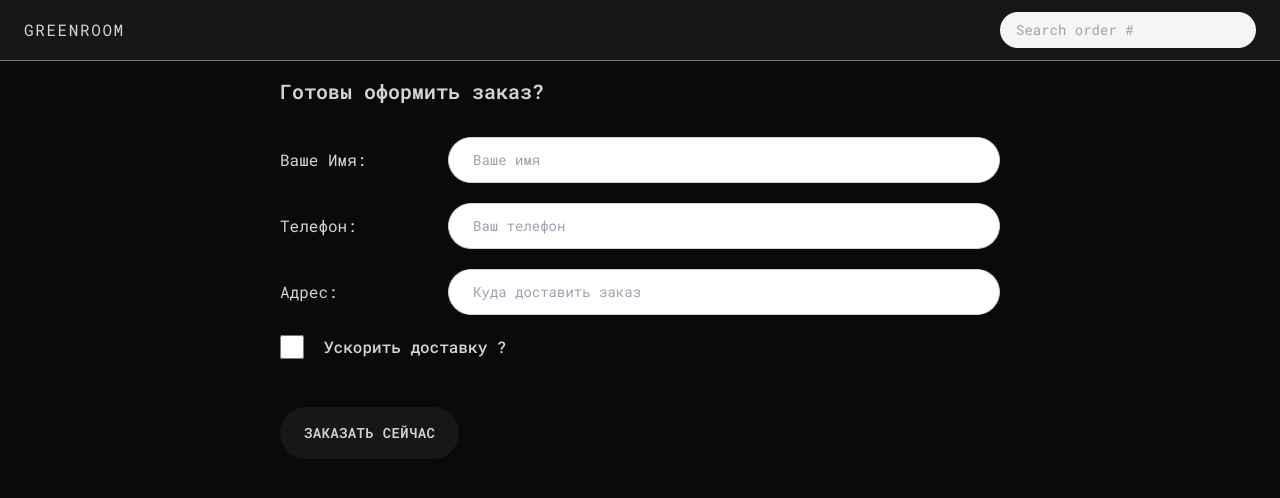
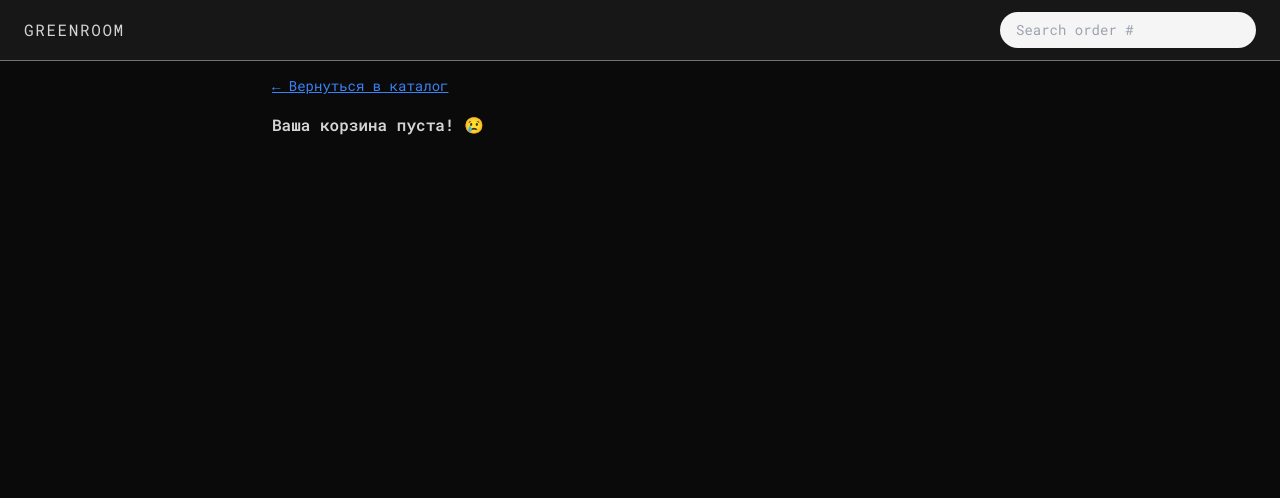
Before and after one commit to stpkkk/greenroom-store, a React (Vite) app: page /order/new in a window 1280 px wide. Shown: the top 498 px of the page. Built offline with nearby package versions, Linux system fonts and the light colour scheme; what miragejs would draw is missing.

Commit message:
feat: createOrder functional

```diff
--- a/src/App.tsx
+++ b/src/App.tsx
@@ -33,7 +33,7 @@ new Server({
 		})
 
 		this.post('/order', (_schema, request) => {
-			let attrs = JSON.parse(request.requestBody)
+      let attrs = JSON.parse(request.requestBody);
 
       // attrs.customer = ''
       // attrs.phone = ''
@@ -41,15 +41,15 @@ new Server({
       // attrs.estimatedDelivery = ''
       // attrs.position = ''
       // attrs.orderPrice = 0
-			// attrs.priorityPrice = 0
-			attrs.id = Math.floor(Math.random() * 10000).toString()
-			attrs.estimatedDelivery = '2027-04-25T10:00:00'
+      // attrs.deliveryPrice = 0
+      attrs.id = Math.floor(Math.random() * 10000).toString();
+      attrs.estimatedDelivery = '2027-04-25T10:00:00';
 
-			ordersData.push(attrs)
+      ordersData.push(attrs);
 
       return {
         data: attrs,
-			}
+      };
     })
 	},
 })
--- a/src/data/orders.ts
+++ b/src/data/orders.ts
@@ -4,7 +4,7 @@ export const ordersData = [
     customer: 'Jonas',
     phone: '123456789',
     address: 'Arroios, Lisbon , Portugal',
-    priority: true,
+    delivery: true,
     estimatedDelivery: '2027-04-25T10:00:00',
     cart: [
       {
@@ -31,6 +31,6 @@ export const ordersData = [
     ],
     position: '-9.000,38.000',
     orderPrice: 100,
-    priorityPrice: 19,
+    deliveryPrice: 19,
   },
 ];
--- a/src/features/order/CreateOrder.tsx
+++ b/src/features/order/CreateOrder.tsx
@@ -1,9 +1,12 @@
 import React, { useState } from 'react'
 import { Form, useNavigate, useNavigation } from 'react-router-dom'
 import { createOrder } from '../../services/apiGreenRoom'
-import { OrderProduct, OrderType } from '../../types/order'
+import { OrderType } from '../../types/order';
 import Button from '../../ui/Button';
 import { useAppSelector } from '../../redux/hooks';
+import { getCart, getTotalCartPrice } from '../cart/cartSlice';
+import EmptyCart from '../cart/EmptyCart';
+import { formatCurrency } from '../../utils/helpers';
 
 // https://uibakery.io/regex-library/phone-number
 const isValidPhone = (str: string) =>
@@ -13,46 +16,27 @@ type FormDataType = {
   customer: string;
   phone: string;
   address: string;
-  priority: string;
+  delivery: string;
 };
 
 type FormErrorsType = {
   phone?: string;
 };
 
-const fakeCart: OrderProduct[] = [
-  {
-    productId: 12,
-    name: 'Mediterranean',
-    quantity: 2,
-    unitPrice: 701,
-    totalPrice: 700,
-  },
-  {
-    productId: 6,
-    name: 'Vegetale',
-    quantity: 1,
-    unitPrice: 851,
-    totalPrice: 850,
-  },
-  {
-    productId: 11,
-    name: 'Spinach and Mushroom',
-    quantity: 1,
-    unitPrice: 1000,
-    totalPrice: 999,
-  },
-];
-
 const CreateOrder: React.FC = () => {
   const { username } = useAppSelector((state) => state.user);
 
-  // const [withPriority, setWithPriority] = useState<boolean>(false)
+  const [withDelivery, setWithDelivery] = useState<boolean>(false);
   const [formErrors, setFormErrors] = useState<FormErrorsType>({});
   const navigate = useNavigate();
   const navigation = useNavigation();
   const isSubmitting = navigation.state === 'submitting';
-  const cart = fakeCart;
+  const cart = useAppSelector(getCart);
+  const totalCartPrice = useAppSelector(getTotalCartPrice);
+  const deliveryPrice = 200;
+  const totalPrice = withDelivery
+    ? totalCartPrice + +deliveryPrice
+    : totalCartPrice;
 
   const handleSubmit = async (event: React.FormEvent<HTMLFormElement>) => {
     event.preventDefault();
@@ -83,9 +67,9 @@ const CreateOrder: React.FC = () => {
       address: data.address,
       estimatedDelivery: '',
       position: '',
-      orderPrice: 666,
-      priorityPrice: 200,
-      priority: data.priority === 'on',
+      orderPrice: totalPrice,
+      deliveryPrice,
+      delivery: withDelivery,
       status: 'Собирается',
       cart,
     };
@@ -98,6 +82,8 @@ const CreateOrder: React.FC = () => {
       console.error('Error creating order:', error);
     }
   };
+
+  if (!cart.length) return <EmptyCart />;
 
   //defaultValue - instead 'value', value that we can change in input, not hardcoded
 
@@ -137,6 +123,7 @@ const CreateOrder: React.FC = () => {
           </div>
         </div>
 
+        {withDelivery && (
           <div className="sm:flex-row sm:items-center flex flex-col gap-2 mb-5">
             <label className="sm:basis-40 sm:text-base text-sm">Адрес:</label>
             <div className="grow">
@@ -149,24 +136,27 @@ const CreateOrder: React.FC = () => {
               />
             </div>
           </div>
+        )}
 
         <div className="flex items-center gap-5 mb-12">
           <input
             className="size-6 accent-neutral-500 focus:outline-none focus:ring focus:ring-neutral-500 focus:ring-offset-2"
             type="checkbox"
-            name="priority"
-            id="priority"
-            // onChange={(e) => setWithPriority(e.target.checked)}
+            name="delivery"
+            id="delivery"
+            onChange={(e) => setWithDelivery(e.target.checked)}
           />
-          <label htmlFor="priority" className="font-medium">
-            Ускорить доставку ?
+          <label htmlFor="delivery" className="font-medium">
+            Добавить доставку ?
           </label>
         </div>
 
         <div>
           <input type="hidden" name="cart" value={JSON.stringify(cart)} />
           <Button style="primary" type="submit" disabled={isSubmitting}>
-            {isSubmitting ? 'Размещаем заказ...' : 'Заказать сейчас'}
+            {isSubmitting
+              ? 'Размещаем заказ...'
+              : `Заказать сейчас за ${formatCurrency(totalPrice)}`}
           </Button>
         </div>
       </Form>
--- a/src/features/order/Order.tsx
+++ b/src/features/order/Order.tsx
@@ -7,6 +7,9 @@ import {
 	formatDate,
 } from '../../utils/helpers'
 import OrderItem from './OrderItem';
+import { useEffect } from 'react';
+import { useAppDispatch } from '../../redux/hooks';
+import { clearCart } from '../cart/cartSlice';
 
 type OrderData = {
   order: OrderType;
@@ -15,6 +18,7 @@ type OrderData = {
 function Order() {
   // Everyone can search for all orders, so for privacy reasons we're gonna gonna exclude names or address, these are only for the restaurant staff
 
+  const dispatch = useAppDispatch();
   const { order } = useLoaderData() as OrderData;
 
   const {
@@ -22,16 +26,20 @@ function Order() {
     // customer,
     // phone,
     // address,
-    priority,
+    delivery,
     estimatedDelivery,
     cart,
     // position,
     status,
     orderPrice,
-    priorityPrice,
+    deliveryPrice,
   } = order;
 
   const deliveryIn = calcMinutesLeft(estimatedDelivery);
+
+  useEffect(() => {
+    dispatch(clearCart());
+  }, []);
 
   return (
     <div className="space-y-8 px-4 py-6">
@@ -39,7 +47,7 @@ function Order() {
         <h2 className="text-xl font-semibold">Заказ №{id}</h2>
 
         <div className="space-x-2">
-          {priority && (
+          {delivery && (
             <span className="rounded-full bg-red-500 px-3 py-1 text-sm font-semibold uppercase tracking-wide text-red-50">
               Приоритет
             </span>
@@ -52,7 +60,7 @@ function Order() {
 
       <ul className="divide-y divide-neutral-400 py-4 text-neutral-100">
         {cart.map((item) => (
-          <OrderItem item={item} key={item.productId} />
+          <OrderItem item={item} key={item.id} />
         ))}
       </ul>
 
@@ -71,13 +79,14 @@ function Order() {
         <p className="text-sm font-medium text-neutral-700">
           Стоимость: {formatCurrency(orderPrice)}
         </p>
-        {priority && (
+        {delivery && (
           <p className="text-sm font-medium text-neutral-700">
-            Стоимость доставки: {formatCurrency(+priorityPrice)}
+            Стоимость доставки: {formatCurrency(+deliveryPrice)}
           </p>
         )}
         <p className="font-bold">
-          Итого: {formatCurrency(orderPrice + +priorityPrice)}
+          Итого:{' '}
+          {formatCurrency(delivery ? orderPrice + +deliveryPrice : orderPrice)}
         </p>
       </div>
     </div>
```
Also changed, not shown: src/types/order.ts (+4 -10 lines). Lines whose indentation alone changed are shown as unchanged.
